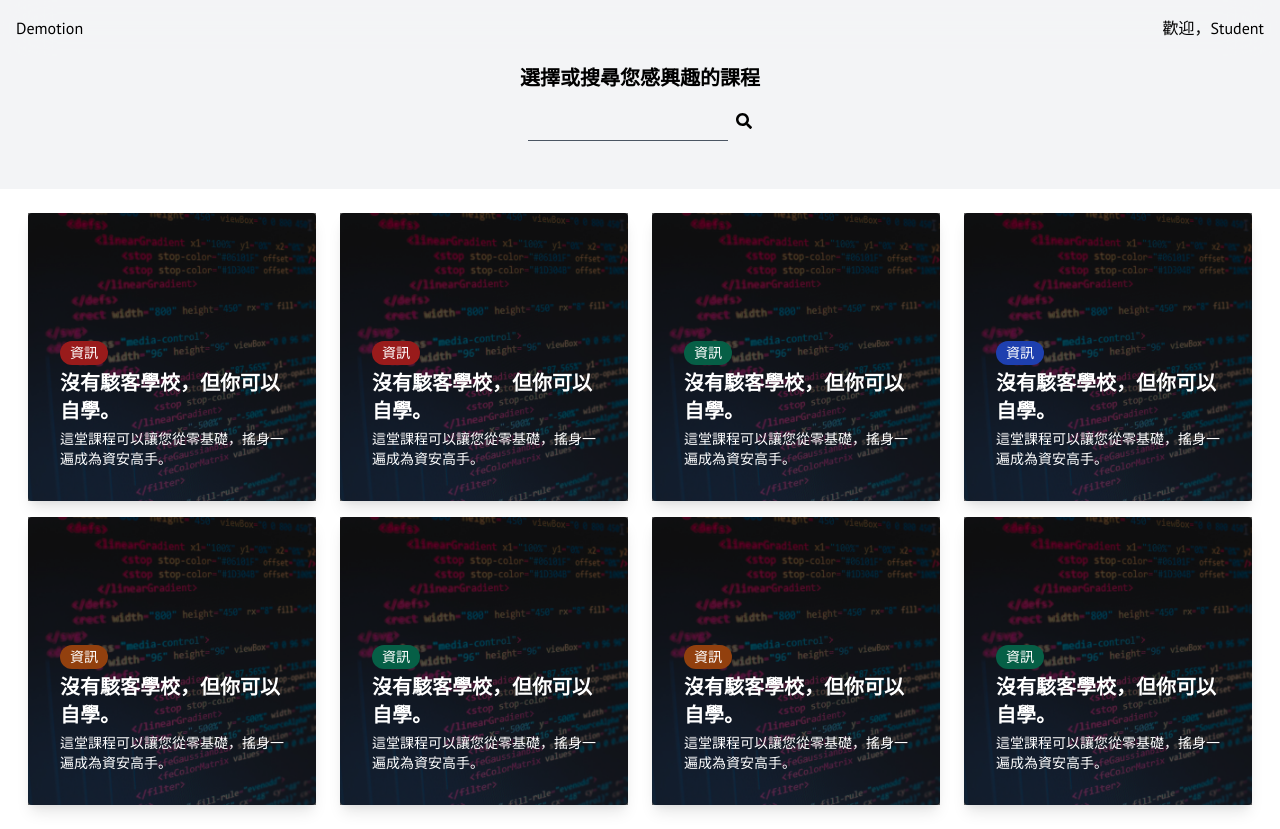
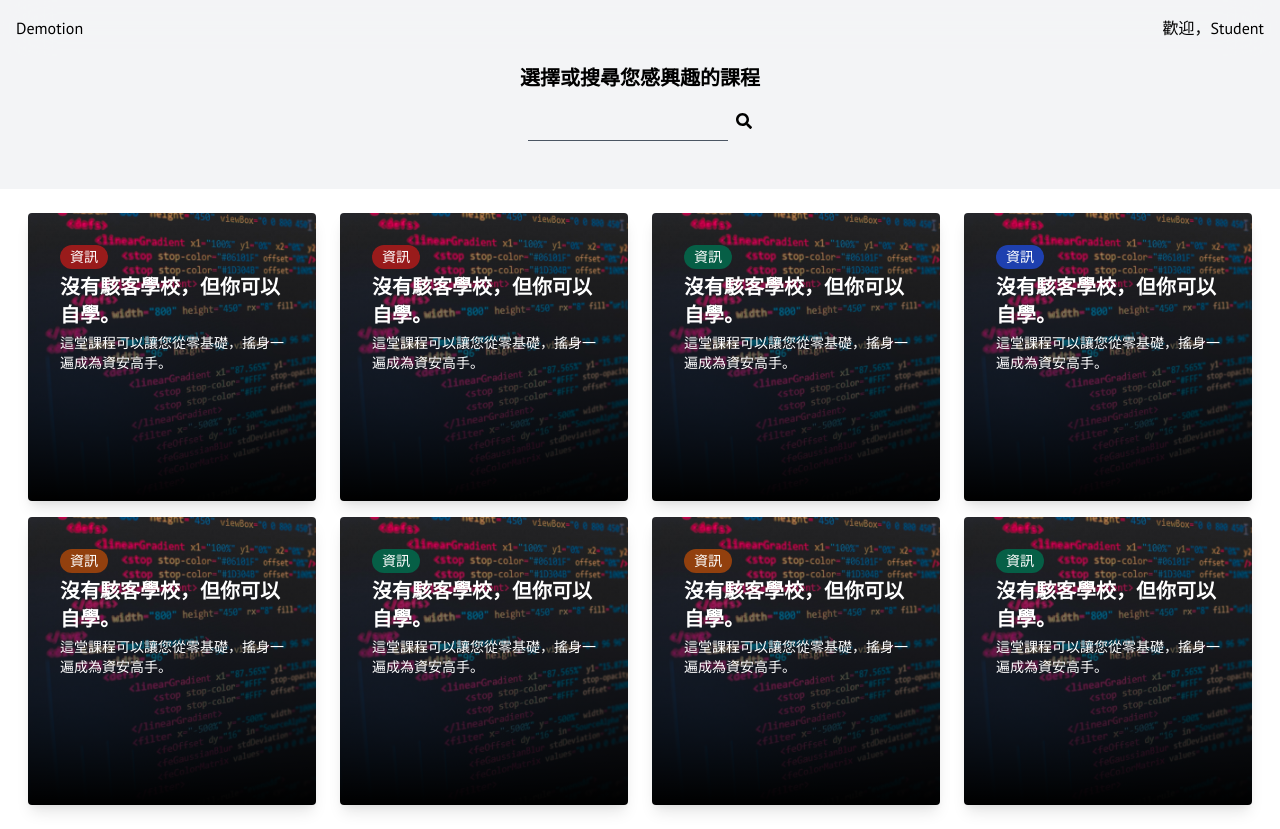
Before and after one commit to team-pan-dian/frontend, a Next.js app: page /course in a window 1280 px wide. Built offline with nearby package versions, Linux system fonts and the light colour scheme.

Commit message:
feat(components/Card/CourseInfoCard): new background design

```diff
--- a/components/Card/CourseInfoCard.tsx
+++ b/components/Card/CourseInfoCard.tsx
@@ -35,10 +35,10 @@ export default function CourseInfoCard({
     <BaseInfoCard
       className="bg-cover"
       style={{
-        backgroundImage: `url(${backgroundImage})`,
+        backgroundImage: `linear-gradient(to bottom, transparent, #000), url(${backgroundImage})`,
       }}
     >
-      <div className="p-8 bg-black bg-opacity-60 text-white flex items-end content-end w-full h-full">
+      <div className="p-8 text-white flex items-end content-end">
         <div>
           <div className="mb-1">
             {tags.map((tag) => (
```
